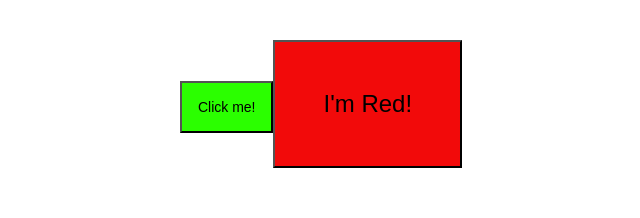
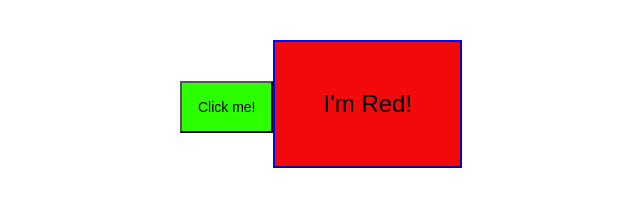
Before and after one commit to abasile1-tech/typeScript_with_react, a React (Vite) app: page / in a window 1280 px wide. Shown: the top 218 px of the page, without its empty margins (319-959 px from the left). Built offline with nearby package versions, Linux system fonts and the light colour scheme.

Commit message:
added an optional borderColor

```diff
--- a/src/App.tsx
+++ b/src/App.tsx
@@ -7,7 +7,12 @@ function App() {
   return (
     <>
       <Button size="small" color={Color.GREEN} text="Click me!"></Button>
-      <Button size="large" color={Color.RED} text="I'm Red!"></Button>
+      <Button
+        size="large"
+        color={Color.RED}
+        text="I'm Red!"
+        borderColor={Color.BLUE}
+      ></Button>
     </>
   );
 }
--- a/src/components/Button.tsx
+++ b/src/components/Button.tsx
@@ -8,11 +8,15 @@ interface ButtonProps {
   size: "small" | "large";
   color: Color;
   text: string;
+  borderColor?: Color;
 }
 
-const Button = ({ size, color, text }: ButtonProps) => {
+const Button = ({ size, color, text, borderColor }: ButtonProps) => {
   return (
-    <button className={`button__${size}`} style={{ backgroundColor: color }}>
+    <button
+      className={`button__${size}`}
+      style={{ backgroundColor: color, borderColor: borderColor }}
+    >
       {text}
     </button>
   );
```
